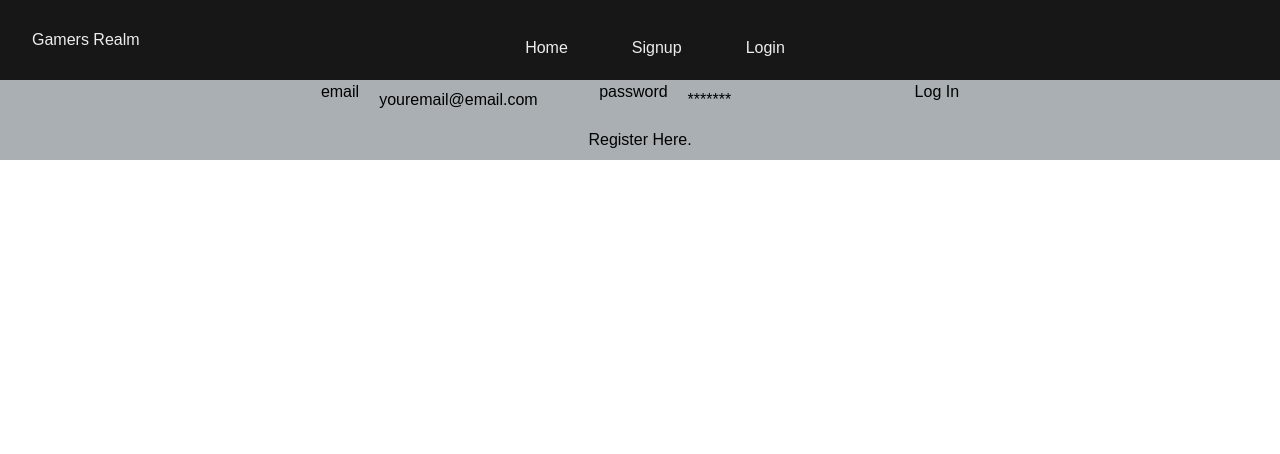
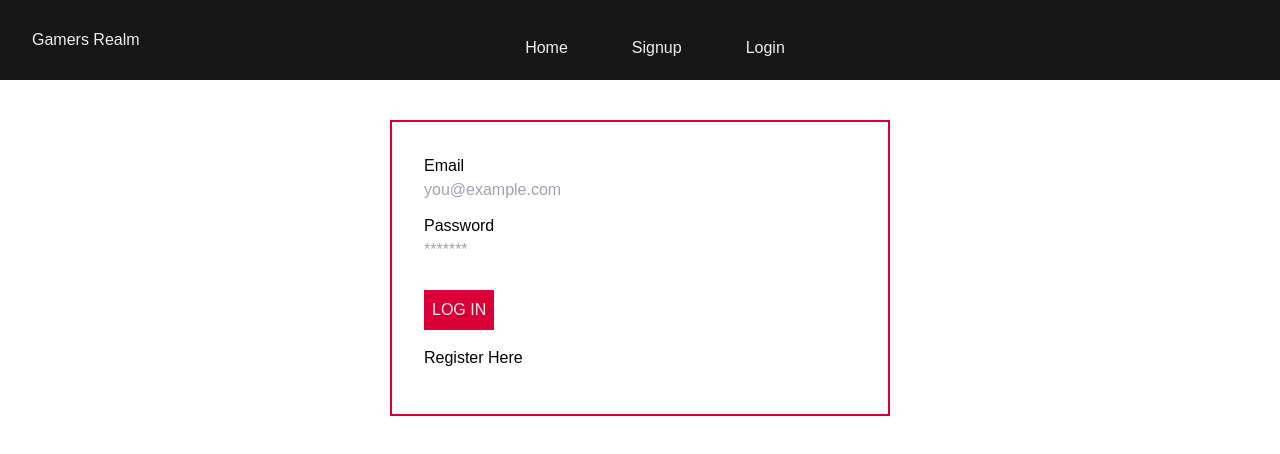
Before and after one commit to ItsssBobby/GamersRealm, a React (Create React App) app in the folder client/: page /login in a window 1280 px wide. Shown: the top 454 px of the page. Built offline with nearby package versions, Linux system fonts and the light colour scheme.

Commit message:
styling to login page

```diff
--- a/client/public/index.html
+++ b/client/public/index.html
@@ -5,6 +5,8 @@
     <link rel="icon" href="%PUBLIC_URL%/favicon.ico" />
     <meta name="viewport" content="width=device-width, initial-scale=1" />
     <meta name="theme-color" content="#000000" />
+    <script src="https://cdn.jsdelivr.net/npm/@popperjs/core@2.11.7/dist/umd/popper.min.js" integrity="sha384-zYPOMqeu1DAVkHiLqWBUTcbYfZ8osu1Nd6Z89ify25QV9guujx43ITvfi12/QExE" crossorigin="anonymous"></script>
+    <script src="https://cdn.jsdelivr.net/npm/bootstrap@5.3.0-alpha3/dist/js/bootstrap.min.js" integrity="sha384-Y4oOpwW3duJdCWv5ly8SCFYWqFDsfob/3GkgExXKV4idmbt98QcxXYs9UoXAB7BZ" crossorigin="anonymous"></script>
     <meta
       name="description"
       content="Web site created using create-react-app"
--- a/client/src/Styles/main.css
+++ b/client/src/Styles/main.css
@@ -5,7 +5,7 @@
 @import url('https://fonts.googleapis.com/css2?family=Poppins:wght@400;500;700&display=swap');
 
 
-*{
+* {
     /* background: rgb(169, 175, 178); */
     padding: 0;
     margin: 0;
@@ -13,32 +13,32 @@
     font-family: 'Poppins', sans-serif;
 }
 
-:root{
+:root {
 
-    --mainColor:#171717;
-    --mainColorLight:#444444;
-    --secondaryColor:#DA0037;
-    --textColor:#EDEDED;
+    --mainColor: #171717;
+    --mainColorLight: #3f3f3f;
+    --secondaryColor: #DA0037;
+    --textColor: #EDEDED;
 }
 
-header{
+header {
     display: flex;
     align-items: center;
     justify-content: space-between;
     height: 80px;
     padding: 0 2rem;
     background-color: var(--mainColor);
-    color:var(--textColor);
+    color: var(--textColor);
 }
 
-nav a{
+nav a {
     margin: 0 2rem;
     color: var(--textColor);
     background-color: var(--mainColor);
     text-decoration: none;
 }
 
-nav a:hover{
+nav a:hover {
     color: var(--secondaryColor);
 
 }
@@ -46,7 +46,6 @@ nav a:hover{
 header .nav-btn {
     padding: 5px;
     cursor: pointer;
-    background: transparent;
     border: none;
     outline: none;
     color: var(--textColor);
@@ -55,13 +54,13 @@ header .nav-btn {
     font-size: 1.8rem;
 }
 
-@media only screen and (max-width: 1024px){
+@media only screen and (max-width: 1024px) {
     header .nav-btn {
         visibility: visible;
         opacity: 1;
     }
 
-    header nav{
+    header nav {
         position: fixed;
         top: 0;
         left: 0;
@@ -77,19 +76,55 @@ header .nav-btn {
         transform: translateY(-100vh);
     }
 
-    header .responsive_nav{
+    header .responsive_nav {
         transform: none;
-        background-color: var(--maincolorLight);
+        background-color: var(--mainColorLight);
     }
 
-    nav .nav-close-btn{
+    nav .nav-close-btn {
         position: absolute;
         top: 2rem;
         right: 2rem;
     }
 
-    nav a{
+    nav a {
         font-size: 1.5rem;
-        background-color: var(--maincolorlight);
+        background-color: var(--maincolorLight);
     }
 }
+
+.register-form, .login-form {
+    max-width: 500px;
+    /* text-align: center; */
+    margin: 2.5rem auto;
+    border: 2px solid var(--secondaryColor);
+    padding: 2rem;
+}
+
+    label {
+        display: block;
+    }
+
+    input, textarea {
+        display: block;
+        width: 100%;
+    }
+
+#registerBtn, #loginBtn{
+    border: 0;
+    background-color: var(--secondaryColor);
+    padding: .5rem;
+    color: var(--textColor);
+    margin: 1rem 0;
+    width: auto;
+    text-transform: uppercase;
+}
+
+#registerHereBtn{
+    background-color: var(--mainColorLight);
+}
+
+#registerBtn:hover, #loginBtn:hover, #registerHereBtn {
+        background-color: var(--mainColorLight);
+        transition: .25s;
+    }
--- a/client/src/components/login.jsx
+++ b/client/src/components/login.jsx
@@ -1,48 +1,56 @@
-import React, {useState} from "react";
+import React, { useState } from "react";
 import { useHistory } from "react-router-dom";
+import "../Styles/main.css"
 
-export const Login = () =>{
+export const Login = () => {
     const [email, setEmail] = useState('');
     const [pass, setPass] = useState('');
     const history = useHistory()
 
     const handleEmailChange = (event) => {
         setEmail(event.target.value);
-      };
+    };
 
-      const handlePasswordChange = (event) => {
+    const handlePasswordChange = (event) => {
         setPass(event.target.value);
-      };
+    };
 
-    const handleSubmit = (e) =>{
+    const handleSubmit = (e) => {
         email.preventDefault();
         console.log(email);
         history.push("/");
-    }
+    };
 
     return (
-        <>
-            <form className="SearchBar h-10 flex justify-center bg-[#a9afb2]" onSubmit={handleSubmit}>
-                <label htmlFor ="email">email</label>
-                <input className=" px-5 w-60 bg-[#a9afb2] placeholder-black "
-                 value = {email}
-                 type="email"
-                 placeholder="youremail@email.com"
-                 id="email" name="email"
-                 onChange={handleEmailChange}/>
-                <label htmlFor="password">password</label>
-                <input className="bg-[#a9afb2] px-5 placeholder-black"
-                value ={pass}
-                type="password"
-                placeholder="*******"
-                id="password"
-                name="password"
-                onChange={handlePasswordChange}/>
-                <button className="h-10 flex justify-center">Log In</button>
-            </form>
-            <div className="h-10 flex justify-center bg-[#a9afb2]">
-            <button  onClick={()=> props.onFormSwitch('login')}>Register Here.</button>
+
+        <><form className="SearchBar login-form" onSubmit={handleSubmit}>
+
+            <div className="mb-3 row">
+                <label htmlFor="email" className="col-sm-2 col-form-label">Email</label>
+                <div className="col-sm-10">
+                    <input className="form-control-plaintext" value={email} type="email" placeholder="you@example.com" id="email" name="email" onChange={handleEmailChange} />
+                </div>
             </div>
+
+
+            <div className="mb-3 row">
+                <label htmlFor="password" className="col-sm-2 col-form-label">Password</label>
+                <div className="mb-3 row">
+                    <input className="" value={pass} type="password" placeholder="*******" id="password" name="password" onChange={handlePasswordChange} />
+                </div>
+
+
+            <div>
+                <button type="submit" className="btn btn-primary" id="loginBtn">Log In</button>
+            </div>
+
+            <div>
+                <button type="button" className="btn btn-secondary" id="registerHerebtn" onClick={() => props.onFormSwitch('login')}>Register Here</button>
+            </div>
+            </div>
+
+        </form>
         </>
-    )
-}
+
+    );
+};
--- a/client/src/components/register.jsx
+++ b/client/src/components/register.jsx
@@ -1,5 +1,6 @@
 import React, { useState } from "react";
 import { useHistory } from "react-router-dom";
+import "../Styles/main.css";
 
 export const Register = () => {
   const [email, setEmail] = useState("");
@@ -29,29 +30,31 @@ export const Register = () => {
   };
 
   return (
-    <form className="SearchBar" onSubmit={handleSubmit}>
+    <form className="SearchBar register-form" onSubmit={handleSubmit}>
       <div className="mb-3 row">
         <label htmlFor="name" className="col-sm-2 col-form-label">Full Name</label>
         <div className="col-sm-10">
-      <input type="text" name="name" className="form-control-plaintext" id="name" value={name} onChange={handleNameChange} placeholder="Full Name"></input>
+          <input type="text" name="name" className="form-control-plaintext" id="name" value={name} onChange={handleNameChange} placeholder="John Doe" />
         </div>
       </div>
 
       <div className="mb-3 row">
         <label htmlFor="email" className="col-sm-2 col-form-label">Email</label>
         <div className="col-sm-10">
-      <input type="email" className="form-control-plaintext" id="email" value={email} onChange={handleEmailChange} placeholder="you@example.com"></input>
+          <input type="email" className="form-control-plaintext" id="email" value={email} onChange={handleEmailChange} placeholder="you@example.com" />
         </div>
       </div>
 
       <div className="mb-3 row">
         <label htmlFor="password" className="col-sm-2 col-form-label">Password</label>
         <div className="col-sm-10">
-      <input type="password" className="form-control" id="password" value={password} onChange={handlePasswordChange} placeholder="*******"></input>
+          <input type="password" className="form-control" id="password" value={password} onChange={handlePasswordChange} placeholder="*******" />
         </div>
+
         <div>
-      <button type="submit" className="btn btn-primary">Register</button>
+          <button type="submit" className="btn btn-primary" id="registerBtn">Register</button>
         </div>
+
       </div>
     </form>
   );
```
Lines whose indentation alone changed are shown as unchanged.
